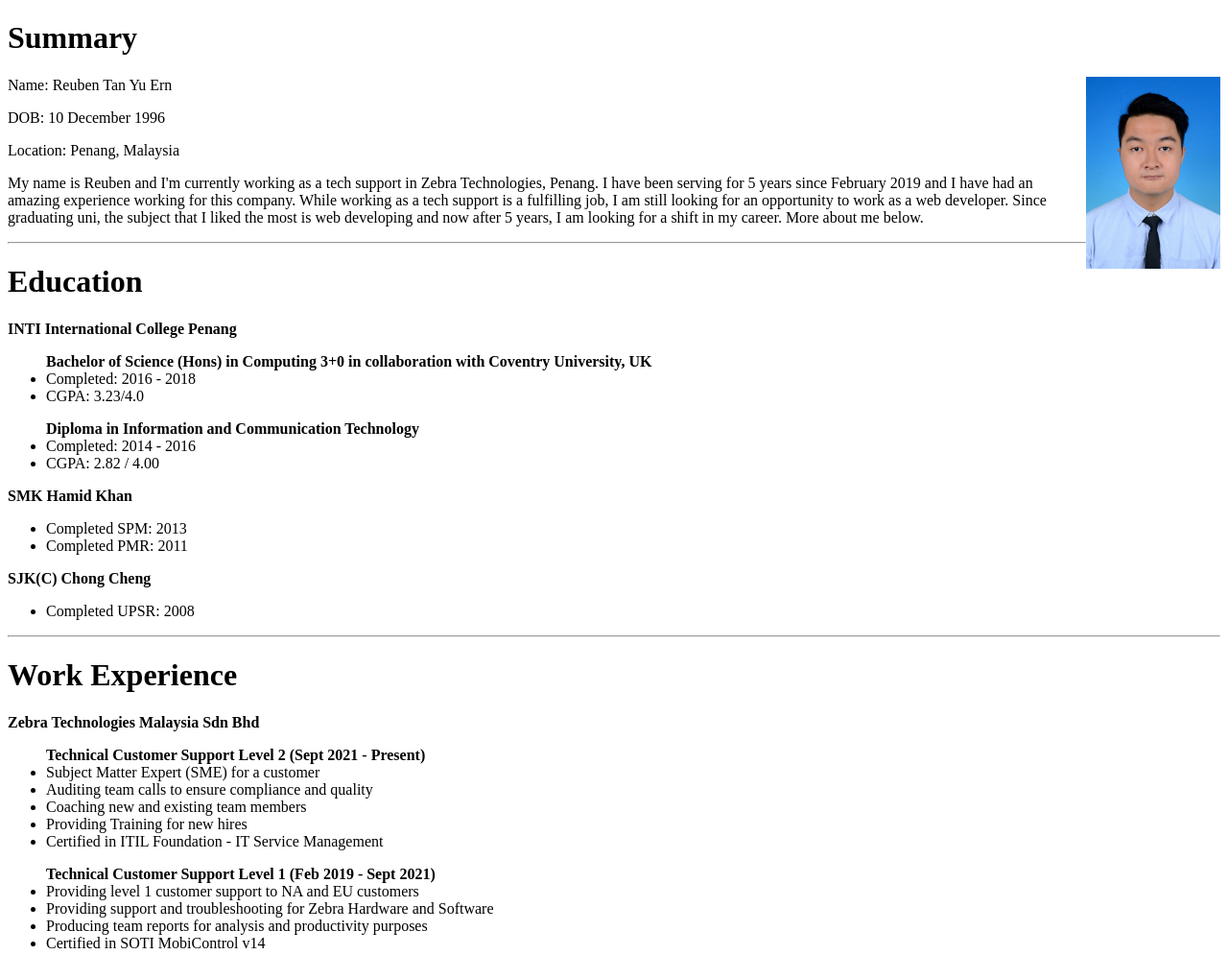
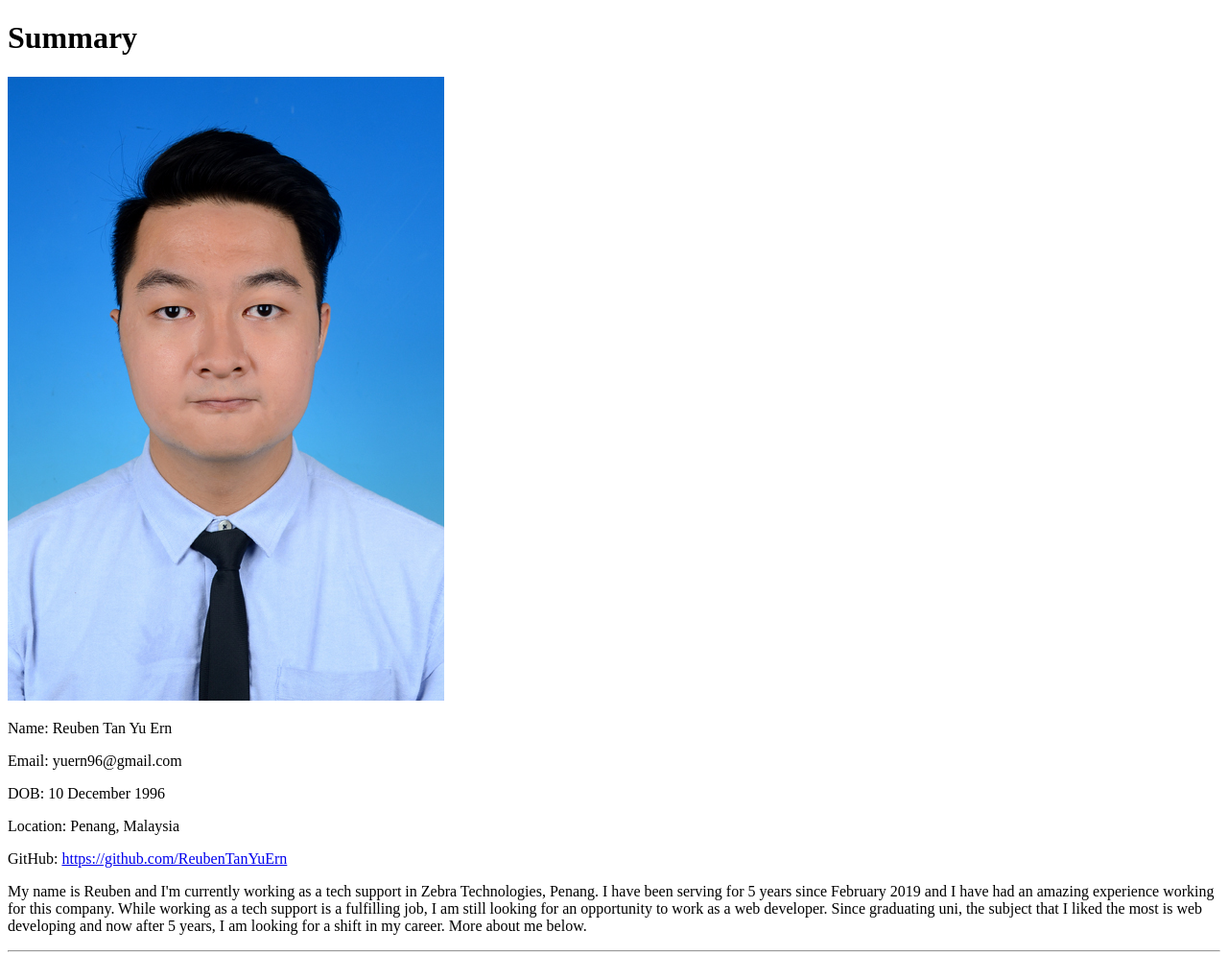
Before and after one commit to ReubenTanYuErn/html-resume, a plain HTML site: page index.html in a window 1280 px wide. Shown: the top 995 px of the page at 96% size. Drawn offline with Linux system fonts and the light colour scheme.

Commit message:
Update index.html
Removed inline styling, learning about the external css approach

```diff
--- a/index.html
+++ b/index.html
@@ -7,10 +7,13 @@
 </head>
 <body>
     <h1>Summary</h1>
-    <img src="./Images/190117.JPG" alt="Reuben's Photo" height="200" align="right">
+    <!---Inline CSS/for a specific element, but better to use External.-->
+    <img src="./Images/190117.JPG" alt="Reuben's Photo">
     <p>Name: Reuben Tan Yu Ern</p>
+    <p>Email: yuern96@gmail.com</p>
     <p>DOB: 10 December 1996</p>
     <p>Location: Penang, Malaysia</p>
+    <p>GitHub: <a href="https://github.com/ReubenTanYuErn">https://github.com/ReubenTanYuErn</a></p>
 
     <p>My name is Reuben and I'm currently working as a tech support in Zebra Technologies, Penang.
         I have been serving for 5 years since February 2019 and I have had an amazing experience working for this company.
@@ -93,8 +96,8 @@
         <hr />
         <h1>Skills</h1>
         <ul>
+            <li>Tardiness</li>
             <li>Team Work</li>
-            <li>Tardiness</li>
             <li>Communication</li>
             <li>Excel Reporting</li>
             <li>Problem Solving</li>
```
